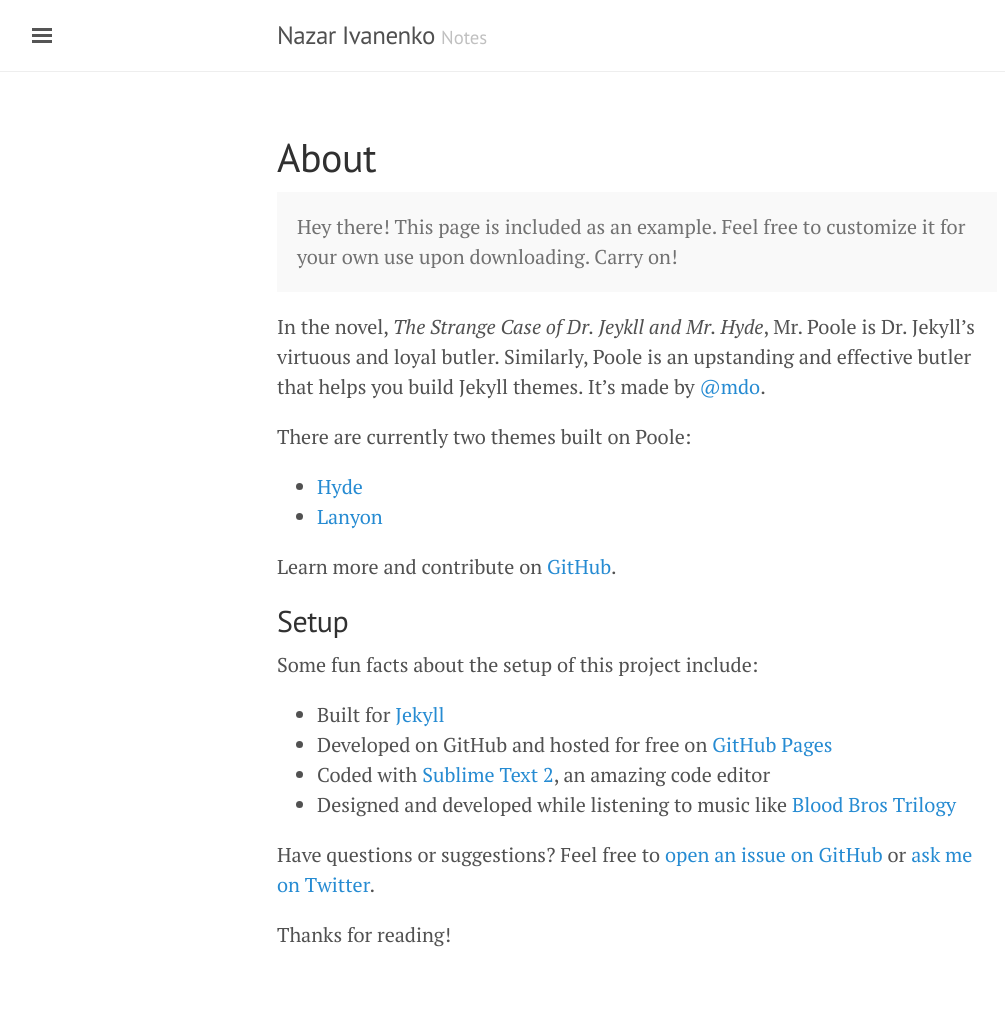
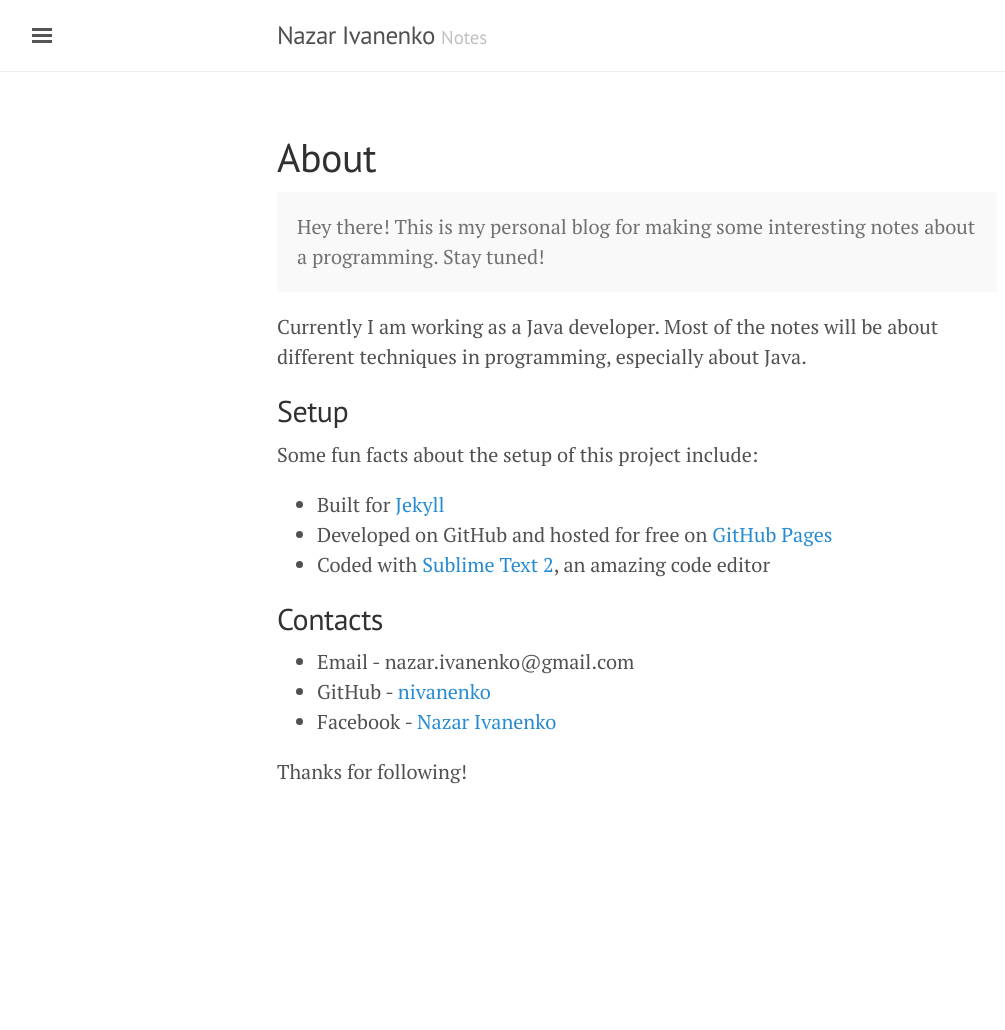
Before and after one commit to nivanenko/nivanenko.github.io, a Jekyll site: the page built from about.md, in a window 1280 px wide. Shown: the whole page, without its empty margins (3-1008 px from the left). Built offline with Jekyll 4.4.1, drawn with Linux system fonts in a browser that asks for light colours; after the commit the page ends 900 px from its top, so only the background shows below that.

Commit message:
Theme changes

```diff
--- a/_config.yml
+++ b/_config.yml
@@ -7,7 +7,7 @@
 # Setup
 title:               Nazar Ivanenko
 tagline:             'Notes'
-description:         'A reserved <a href="http://jekyllrb.com" target="_blank">Jekyll</a> theme that places the utmost gravity on content with a hidden drawer. Made by <a href="https://twitter.com/mdo" target="_blank">@mdo</a>.'
+description:         'My personal blog for notes about programming.'
 url:                 http://nivanenko.github.io/
 shorturl:            nivanenko.github.io
 paginate:            10
@@ -19,12 +19,5 @@
   email:             nazar.ivanenko@gmail.com
 
 ## Custom vars
-version:             1.0.0
 github:
   repo:              http://github.com/nivanenko/nivanenko.github.io
-
-# This is the list of pages to include in the header of the website.
-pages_list:
-  О блоге: '/about'
-  Архив записей: '/archive'
-  Лента: '/atom.xml'
--- a/_includes/sidebar.html
+++ b/_includes/sidebar.html
@@ -26,7 +26,9 @@
     {% endfor %}
 
     <a class="sidebar-nav-item" href="{{ site.github.repo }}">GitHub project</a>
-    <a class="sidebar-nav-item" href="vk.com/g3_angold">VK</a>
+    <span class="sidebar-nav-item">
+      Theme made by <a href="https://twitter.com/mdo" target="_blank">@mdo</a>
+    </span>
   </nav>
 
   <div class="sidebar-item">
--- a/about.md
+++ b/about.md
@@ -4,17 +4,10 @@
 ---
 
 <p class="message">
-  Hey there! This page is included as an example. Feel free to customize it for your own use upon downloading. Carry on!
+  Hey there! This is my personal blog for making some interesting notes about a programming. Stay tuned!
 </p>
 
-In the novel, *The Strange Case of Dr. Jeykll and Mr. Hyde*, Mr. Poole is Dr. Jekyll's virtuous and loyal butler. Similarly, Poole is an upstanding and effective butler that helps you build Jekyll themes. It's made by [@mdo](https://twitter.com/mdo).
-
-There are currently two themes built on Poole:
-
-* [Hyde](http://hyde.getpoole.com)
-* [Lanyon](http://lanyon.getpoole.com)
-
-Learn more and contribute on [GitHub](https://github.com/poole).
+Currently I am working as a Java developer. Most of the notes will be about different techniques in programming, especially about Java.
 
 ## Setup
 
@@ -23,8 +16,11 @@
 * Built for [Jekyll](http://jekyllrb.com)
 * Developed on GitHub and hosted for free on [GitHub Pages](https://pages.github.com)
 * Coded with [Sublime Text 2](http://sublimetext.com), an amazing code editor
-* Designed and developed while listening to music like [Blood Bros Trilogy](https://soundcloud.com/maddecent/sets/blood-bros-series)
 
-Have questions or suggestions? Feel free to [open an issue on GitHub](https://github.com/poole/issues/new) or [ask me on Twitter](https://twitter.com/mdo).
+## Contacts
 
-Thanks for reading!
+* Email - nazar.ivanenko@gmail.com
+* GitHub - [nivanenko](https://github.com/nivanenko)
+* Facebook - [Nazar Ivanenko](https://www.facebook.com/nazar.ivanenko)
+
+Thanks for following!
```
